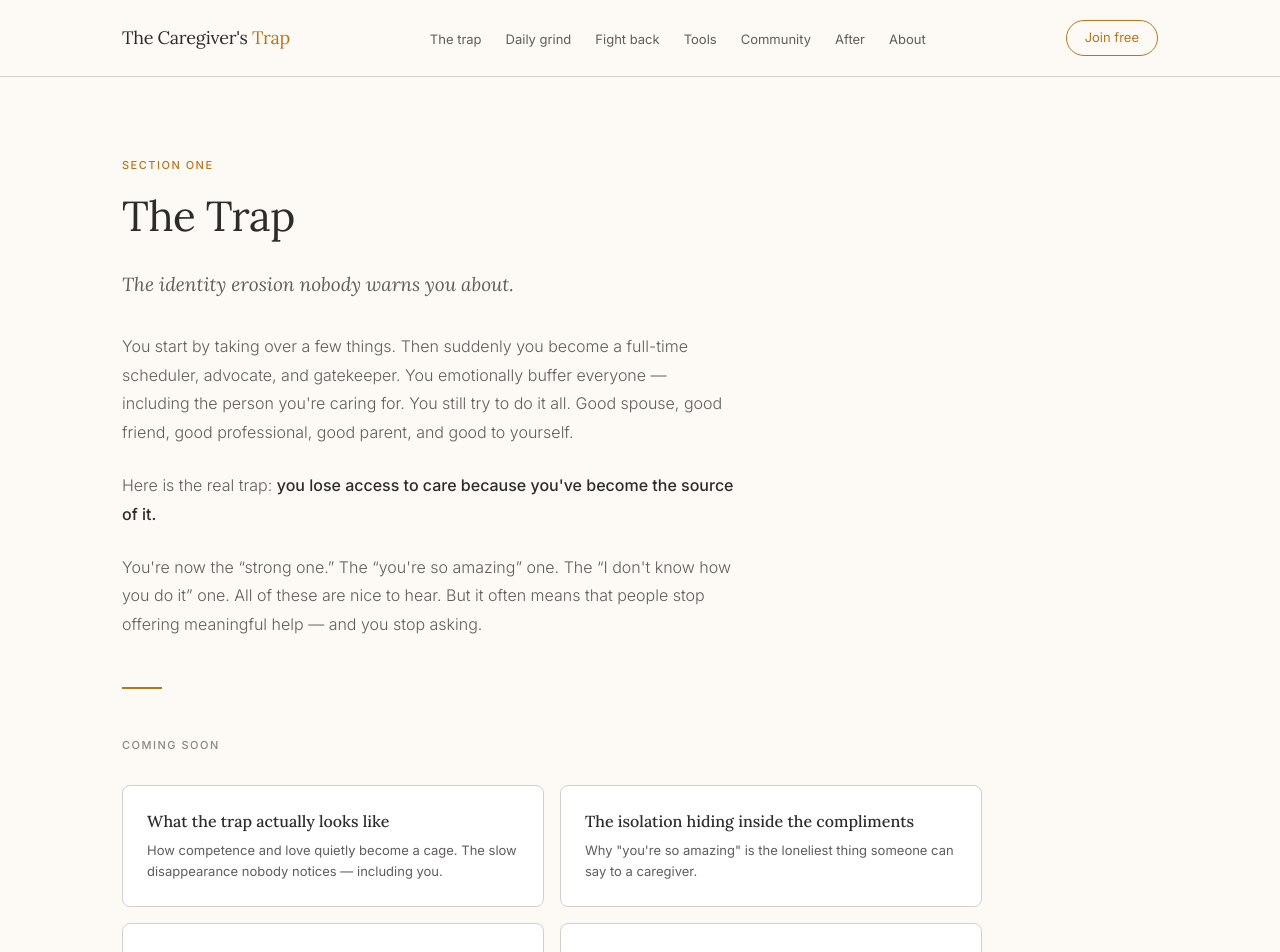
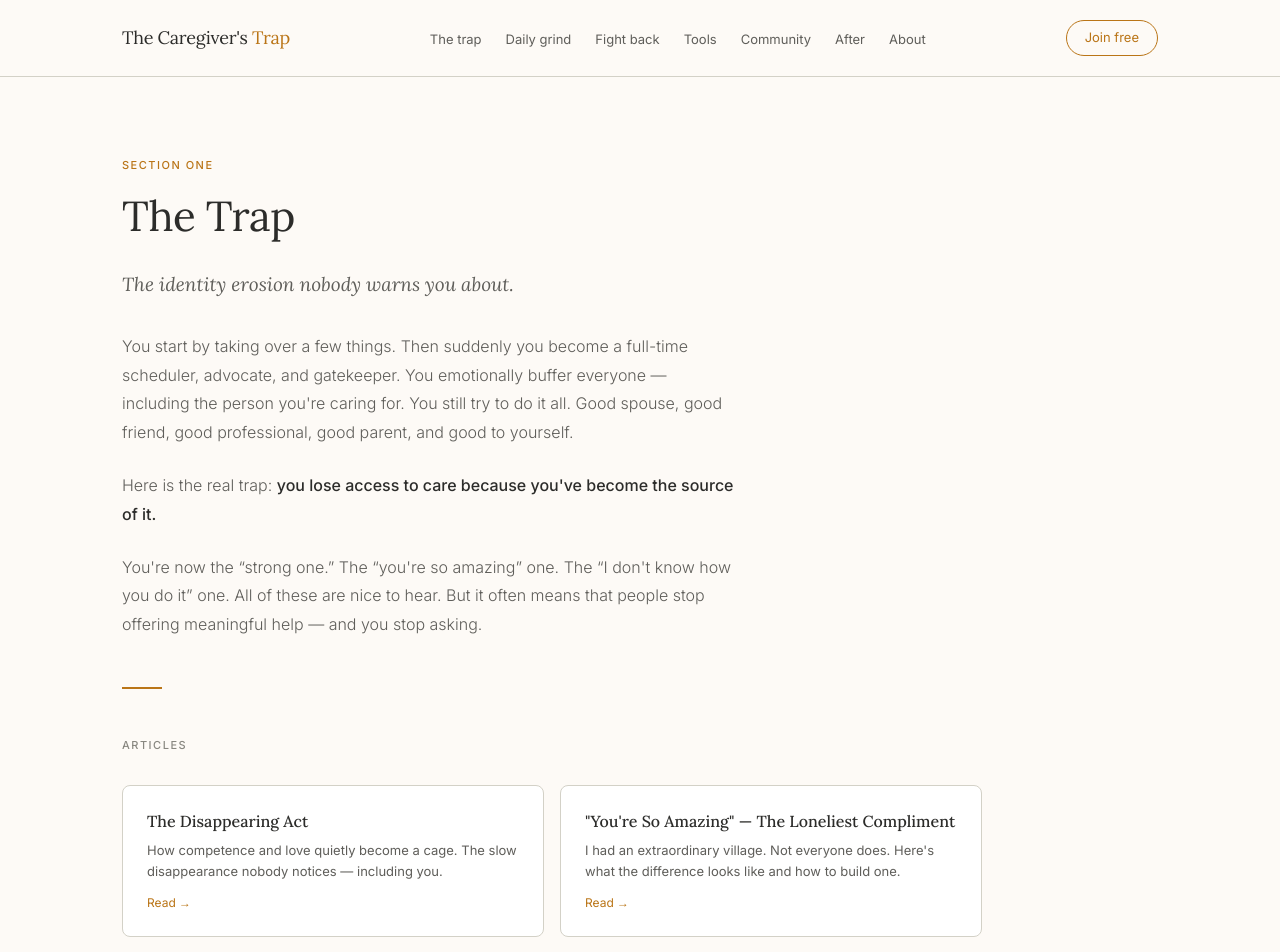
Before and after one commit to caseywsj/caregivertrap, a Next.js app: page /the-trap in a window 1280 px wide. Shown: the top 952 px of the page. Built offline with nearby package versions, Linux system fonts and the light colour scheme.

Commit message:
Link Trap articles from section page

```diff
--- a/app/the-trap/page.tsx
+++ b/app/the-trap/page.tsx
@@ -7,6 +7,7 @@ export default function TheTrap() {
     <main style={{ fontFamily: "'Inter', sans-serif", background: "#FDFAF6", color: "#2C2C2A", minHeight: "100vh" }}>
       <Nav />
       <div style={{ maxWidth: "1100px", margin: "0 auto" }}>
+
         <section style={{ padding: "5rem 2rem 3rem", maxWidth: "680px" }}>
           <p style={{ fontSize: "11px", letterSpacing: "1.5px", textTransform: "uppercase" as const, color: "#BA7517", marginBottom: "1rem", fontWeight: 500 }}>
             Section one
@@ -32,19 +33,25 @@ export default function TheTrap() {
 
         <section style={{ padding: "0 2rem 4rem" }}>
           <p style={{ fontSize: "11px", letterSpacing: "1.5px", textTransform: "uppercase" as const, color: "#888780", marginBottom: "2rem", fontWeight: 500 }}>
-            Coming soon
+            Articles
           </p>
           <div style={{ display: "grid", gridTemplateColumns: "repeat(auto-fit, minmax(280px, 1fr))", gap: "1rem", maxWidth: "860px" }}>
             {[
-              { title: "What the trap actually looks like", desc: "How competence and love quietly become a cage. The slow disappearance nobody notices — including you." },
-              { title: "The isolation hiding inside the compliments", desc: "Why \"you're so amazing\" is the loneliest thing someone can say to a caregiver." },
-              { title: "Groundhog Day", desc: "The relentless rhythm of the daily grind. How to survive it without losing yourself." },
-              { title: "Husband first, caregiver second", desc: "The most important identity decision you'll make. And why the order matters more than anything." },
+              { title: "The Disappearing Act", desc: "How competence and love quietly become a cage. The slow disappearance nobody notices — including you.", href: "/the-trap/identity-erosion" },
+              { title: "\"You're So Amazing\" — The Loneliest Compliment", desc: "I had an extraordinary village. Not everyone does. Here's what the difference looks like and how to build one.", href: "/the-trap/youre-so-amazing" },
+              { title: "Groundhog Day", desc: "The relentless rhythm of caregiving — and how to survive it without losing your mind.", href: "/the-trap/groundhog-day" },
+              { title: "Husband First, Caregiver Second", desc: "The most important identity decision you'll make. And why the order matters more than anything.", href: "/the-trap/husband-first" },
             ].map((item, i) => (
-              <div key={i} style={{ padding: "1.5rem", border: "0.5px solid #D3D1C7", borderRadius: "8px", background: "#fff" }}>
-                <p style={{ fontFamily: "'Lora', serif", fontSize: "16px", fontWeight: 500, color: "#2C2C2A", marginBottom: "0.5rem", lineHeight: 1.4 }}>{item.title}</p>
-                <p style={{ fontSize: "13px", color: "#5F5E5A", lineHeight: 1.6 }}>{item.desc}</p>
-              </div>
+              <a key={i} href={item.href} style={{ textDecoration: "none" }}>
+                <div style={{ padding: "1.5rem", border: "0.5px solid #D3D1C7", borderRadius: "8px", background: "#fff", cursor: "pointer", transition: "border-color 0.15s" }}
+                  onMouseEnter={(e) => (e.currentTarget as HTMLDivElement).style.borderColor = "#BA7517"}
+                  onMouseLeave={(e) => (e.currentTarget as HTMLDivElement).style.borderColor = "#D3D1C7"}
+                >
+                  <p style={{ fontFamily: "'Lora', serif", fontSize: "16px", fontWeight: 500, color: "#2C2C2A", marginBottom: "0.5rem", lineHeight: 1.4 }}>{item.title}</p>
+                  <p style={{ fontSize: "13px", color: "#5F5E5A", lineHeight: 1.6, marginBottom: "0.75rem" }}>{item.desc}</p>
+                  <p style={{ fontSize: "12px", color: "#BA7517" }}>Read →</p>
+                </div>
+              </a>
             ))}
           </div>
         </section>
@@ -59,6 +66,7 @@ export default function TheTrap() {
             — The Caregiver&apos;s Trap, Chapter 1
           </cite>
         </section>
+
       </div>
       <Footer />
     </main>
```
